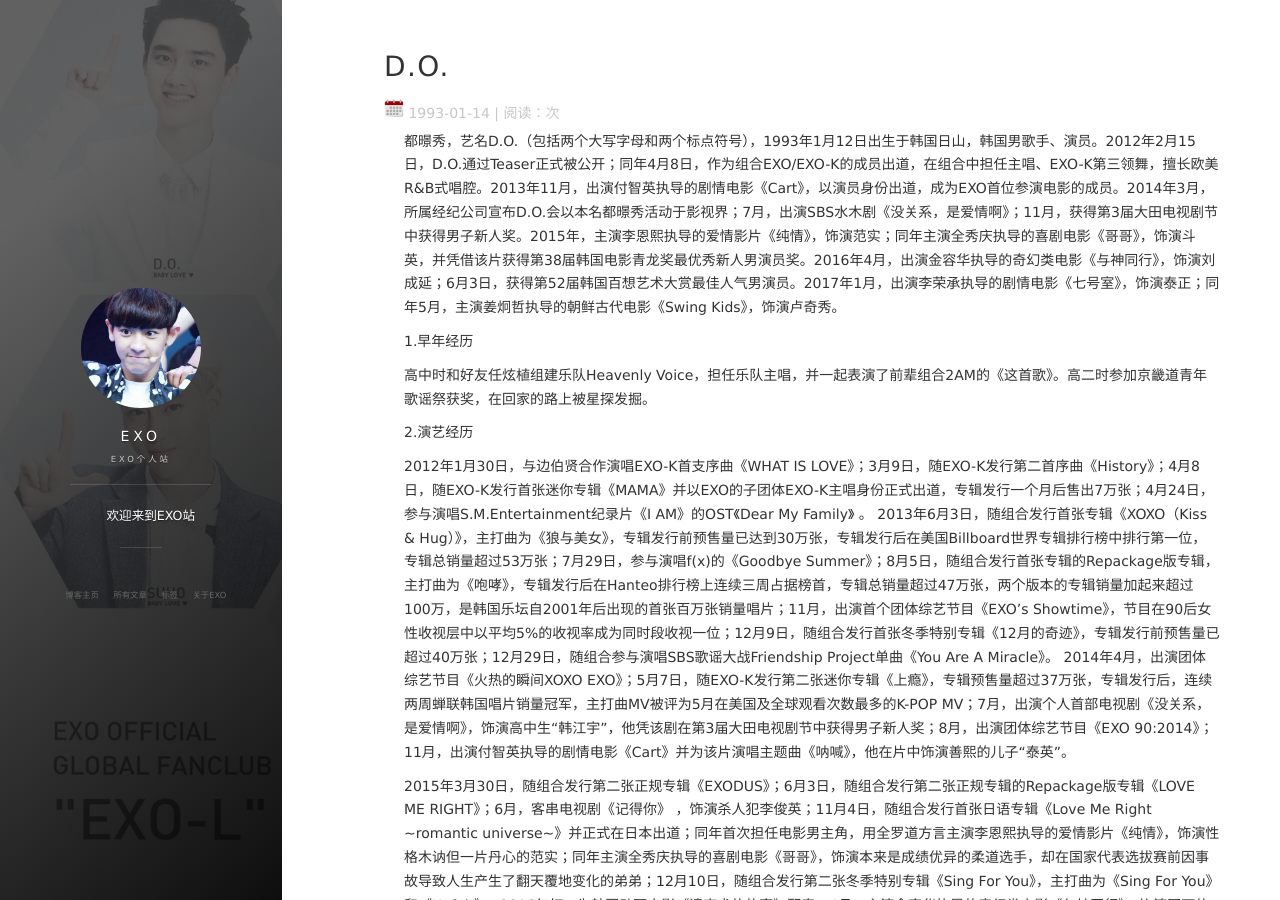
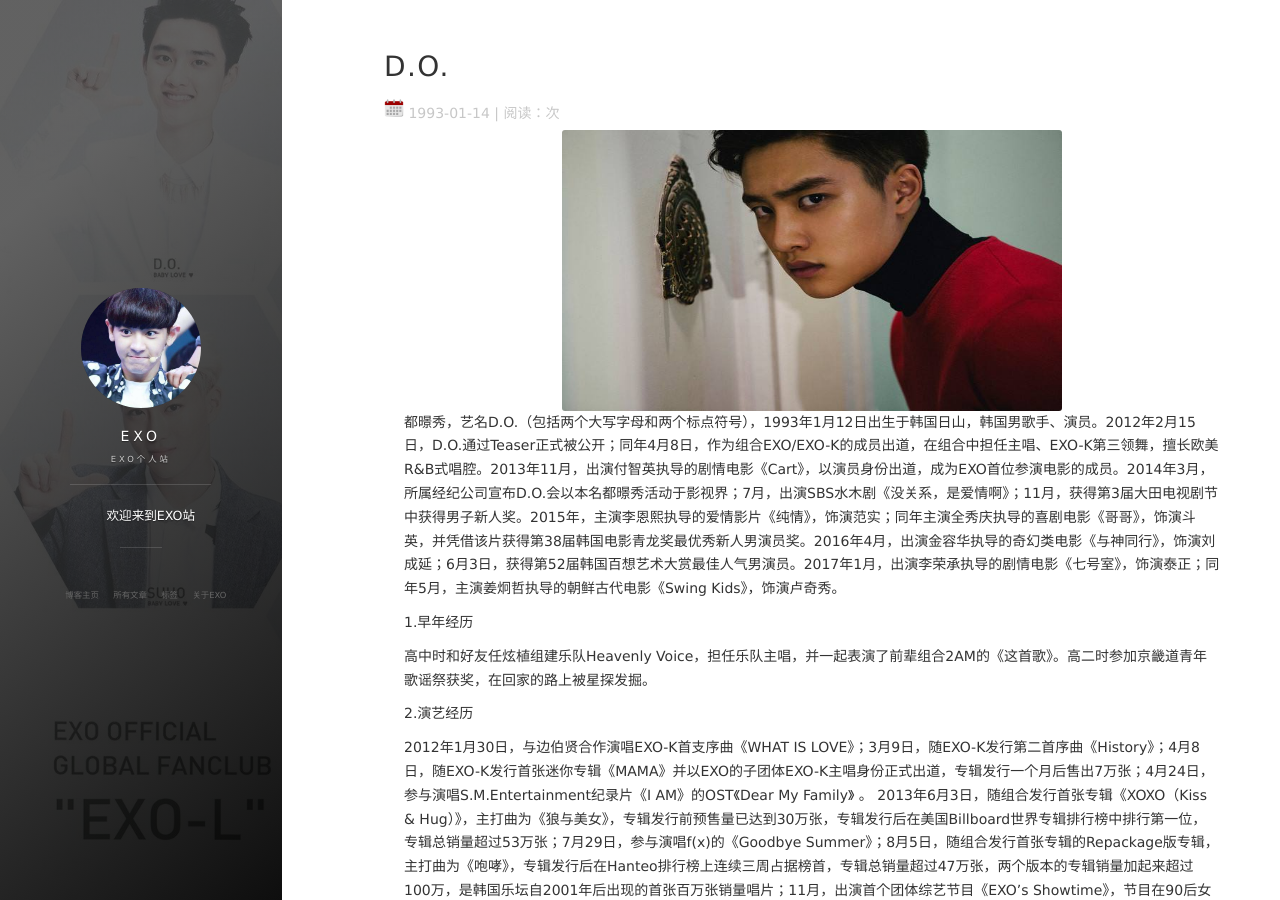
Before and after one commit to ChanYeol61/ChanYeol61.github.io, a Jekyll site: the page built from _posts/1993-01-14-D.O.md, in a window 1280 px wide and 900 px high. Built offline with Jekyll 4.4.1, drawn with Linux system fonts in a browser that asks for light colours; nearby versions of some CDN libraries; comment, search, counter and statistics services are not loaded.

Commit message:
Update 1993-01-14-D.O.md

```diff
--- a/_posts/1993-01-14-D.O.md
+++ b/_posts/1993-01-14-D.O.md
@@ -4,7 +4,7 @@ title: D.O.
 date: 1993-01-14
 tag: EXO
 ---
-
+<img src="/images/posts/codeless/D.O.jpg" height="281" width="500">
 都暻秀，艺名D.O.（包括两个大写字母和两个标点符号），1993年1月12日出生于韩国日山，韩国男歌手、演员。2012年2月15日，D.O.通过Teaser正式被公开；同年4月8日，作为组合EXO/EXO-K的成员出道，在组合中担任主唱、EXO-K第三领舞，擅长欧美R&B式唱腔。2013年11月，出演付智英执导的剧情电影《Cart》，以演员身份出道，成为EXO首位参演电影的成员。2014年3月，所属经纪公司宣布D.O.会以本名都暻秀活动于影视界；7月，出演SBS水木剧《没关系，是爱情啊》；11月，获得第3届大田电视剧节中获得男子新人奖。2015年，主演李恩熙执导的爱情影片《纯情》，饰演范实；同年主演全秀庆执导的喜剧电影《哥哥》，饰演斗英，并凭借该片获得第38届韩国电影青龙奖最优秀新人男演员奖。2016年4月，出演金容华执导的奇幻类电影《与神同行》，饰演刘成延；6月3日，获得第52届韩国百想艺术大赏最佳人气男演员。2017年1月，出演李荣承执导的剧情电影《七号室》，饰演泰正；同年5月，主演姜炯哲执导的朝鲜古代电影《Swing Kids》，饰演卢奇秀。
 
 
```
